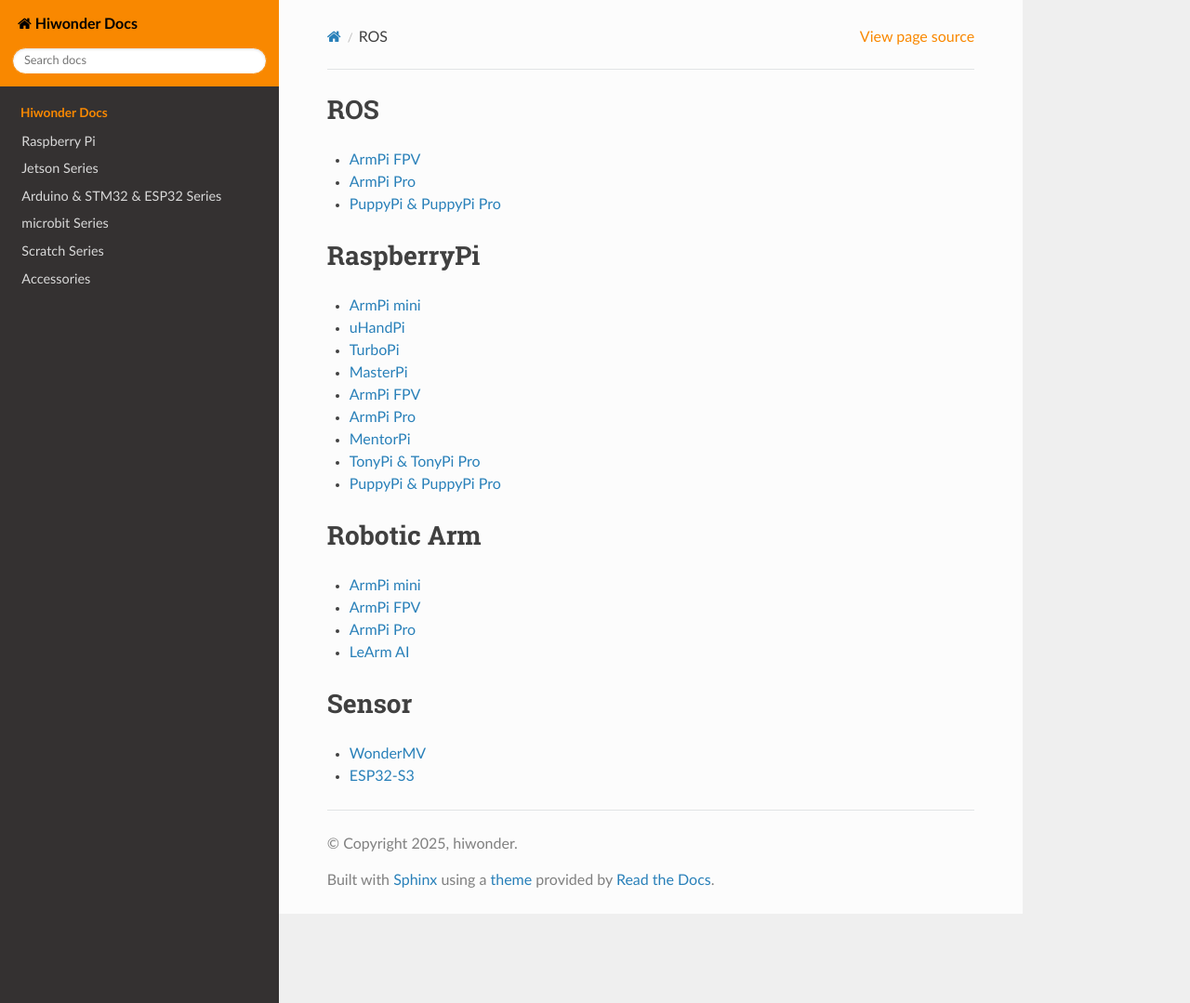
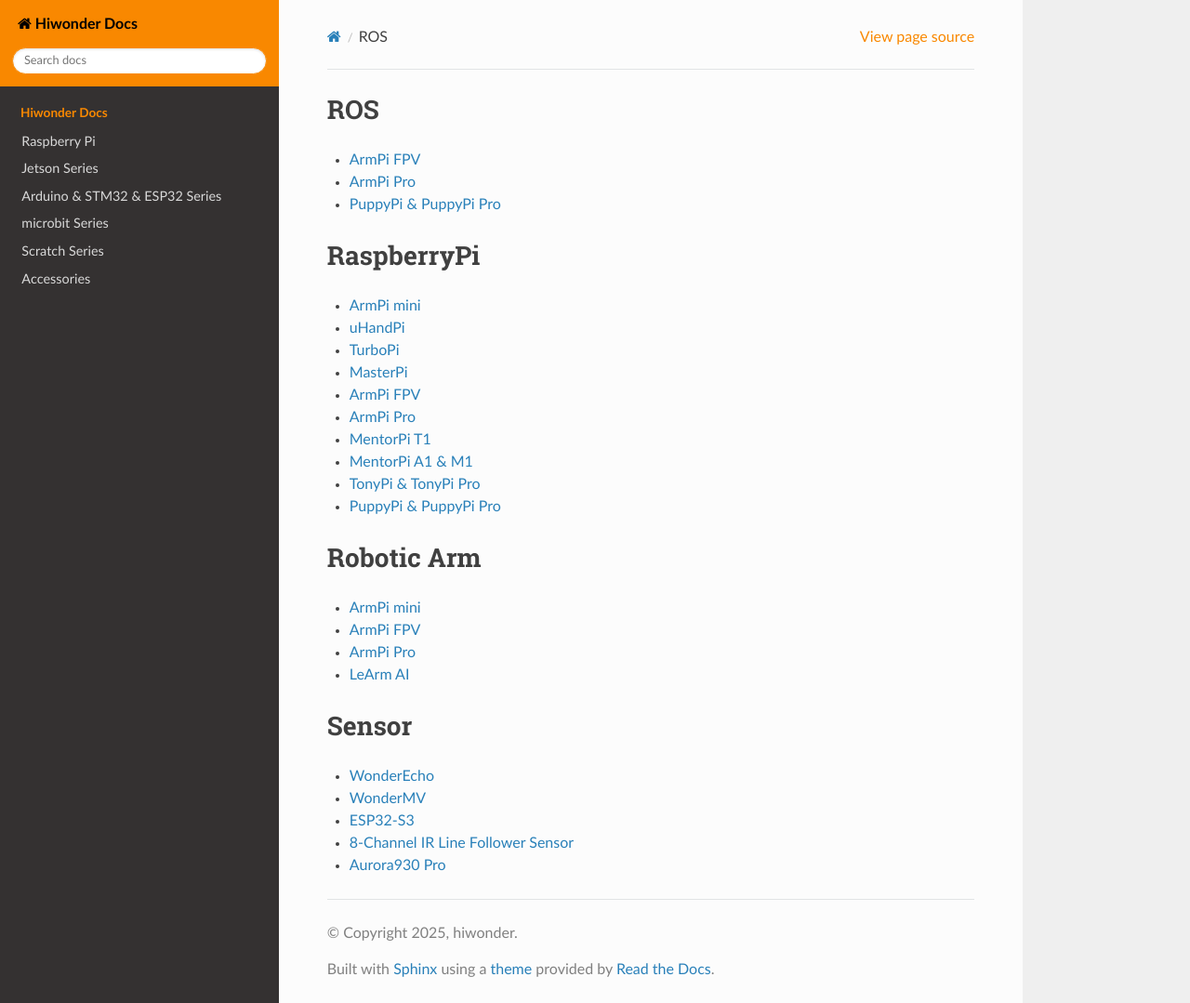
Before and after one commit to Hiwonder-docs/Hiwonder-docs, a Sphinx documentation site: the page built from source/learn/index.md, in a window 1280 px wide and 1079 px high. Shown: the whole window at 93% size. Built offline with Sphinx 7.4.7 and the Read the Docs theme 3.1.0, drawn with Linux system fonts in a browser that asks for light colours.

Commit message:
add Aurora930 Pro & MentorPi T1

```diff
--- a/source/learn/index.md
+++ b/source/learn/index.md
@@ -12,7 +12,8 @@
 * [MasterPi](https://docs.hiwonder.com/projects/MasterPi/en/latest/)
 * [ArmPi FPV](https://docs.hiwonder.com/projects/ArmPi_FPV/en/latest/)
 * [ArmPi Pro](https://docs.hiwonder.com/projects/ArmPi_Pro/en/latest/)
-* [MentorPi](https://docs.hiwonder.com/projects/MentorPi/en/2024-versions/)
+* [MentorPi T1](https://docs.hiwonder.com/projects/MentorPi-T1/en/latest/)
+* [MentorPi A1 & M1](https://docs.hiwonder.com/projects/MentorPi/en/latest/)
 * [TonyPi & TonyPi Pro](https://docs.hiwonder.com/projects/TonyPi_Pro/en/latest/)
 * [PuppyPi & PuppyPi Pro](https://docs.hiwonder.com/projects/PuppyPi/en/latest/)
 
@@ -25,5 +26,8 @@
 
 # Sensor
 
+* [WonderEcho](https://docs.hiwonder.com/projects/WonderEcho/en/latest/)
 * [WonderMV](https://docs.hiwonder.com/projects/WonderMV/en/latest/)
 * [ESP32-S3](https://docs.hiwonder.com/projects/ESP32-S3/en/latest/index.html)
+* [8-Channel IR Line Follower Sensor](https://docs.hiwonder.com/projects/8-ch-Line-Follower/en/latest/)
+* [Aurora930 Pro](https://docs.hiwonder.com/projects/Aurora930-Pro/en/latest/)
```
Also changed, not shown: source/accessories/index.md (+2 -0 lines), source/raspberrypi/index.md (+2 -1 lines).
